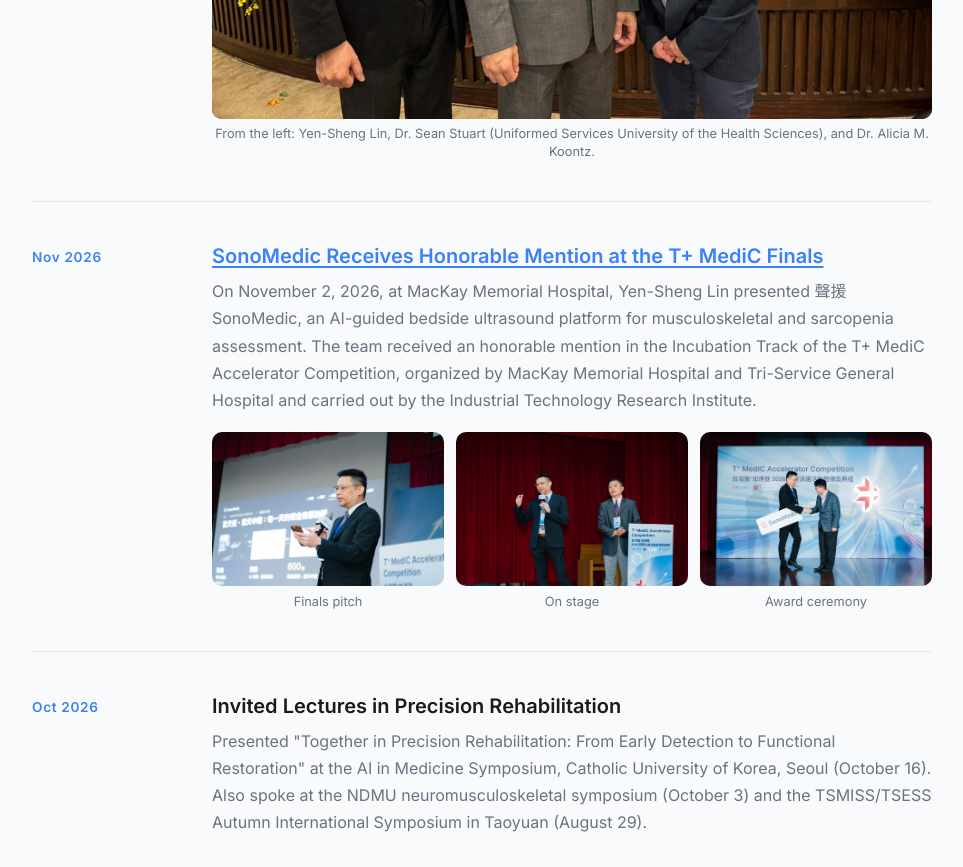
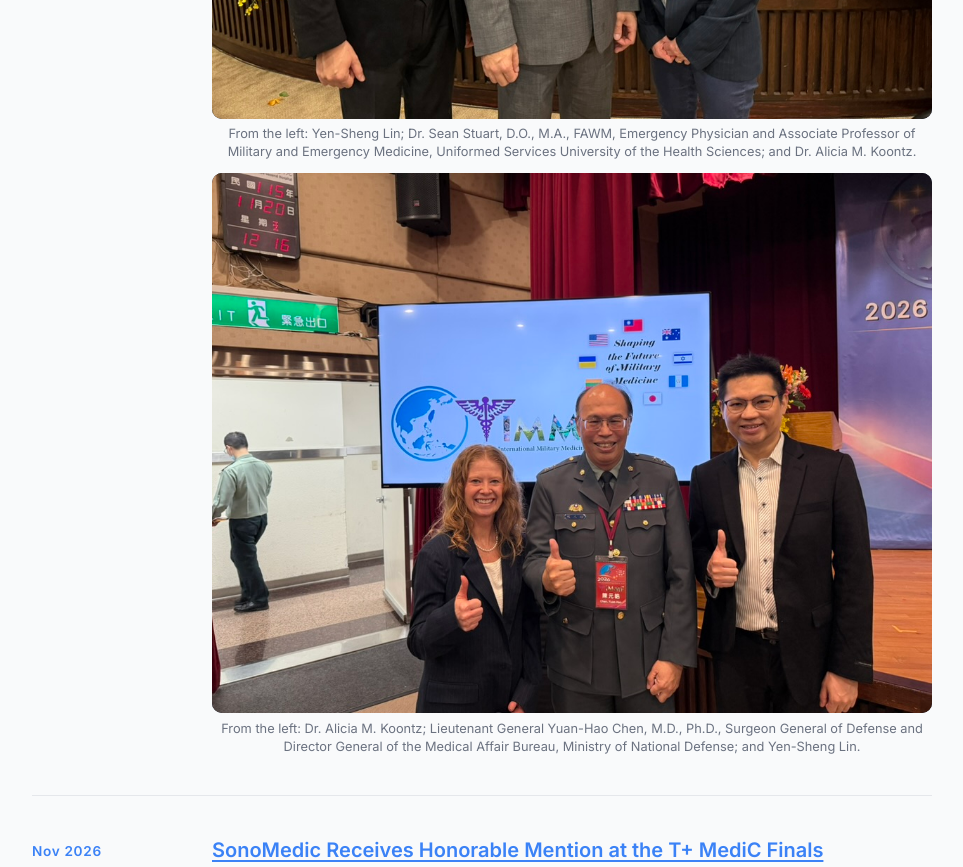
Before and after one commit to trimedlab/trimedlab.github.io, a plain HTML site: page index-oct2026.html in a window 1280 px wide. Shown: the part 4100-4967 px from the top of the page, without its empty margins (158-1121 px from the left). Drawn offline with nearby package versions, Linux system fonts and the light colour scheme.

Commit message:
Add Lieutenant General Chen's photo and the full titles for Chen and Stuart.

```diff
--- a/index-oct2026.html
+++ b/index-oct2026.html
@@ -832,8 +832,12 @@
                 <figcaption><span class="en">Social gathering. From the left: Professor Ted Huppert (Stony Brook University), Professor Alicia M. Koontz, Professor Kim Young (University of Pittsburgh), and Yen-Sheng Lin.</span><span class="zh">交流聚會合影。由左至右：Ted Huppert 教授（石溪大學）、Alicia M. Koontz 教授、Kim Young 教授（匹茲堡大學）、林彥聖。</span></figcaption>
               </figure>
               <figure>
-                <a href="images/timmf-2026-gims-stuart.jpg" target="_blank" rel="noopener noreferrer"><img src="images/timmf-2026-gims-stuart.jpg" alt="From the left: Yen-Sheng Lin, Dr. Sean Stuart of the Uniformed Services University of the Health Sciences, and Dr. Alicia M. Koontz."></a>
-                <figcaption><span class="en">From the left: Yen-Sheng Lin, Dr. Sean Stuart (Uniformed Services University of the Health Sciences), and Dr. Alicia M. Koontz.</span><span class="zh">由左至右：林彥聖、Sean Stuart 醫師（美國健康科學三軍醫科大學）、Alicia M. Koontz 醫師。</span></figcaption>
+                <a href="images/timmf-2026-gims-stuart.jpg" target="_blank" rel="noopener noreferrer"><img src="images/timmf-2026-gims-stuart.jpg" alt="From the left: Yen-Sheng Lin; Dr. Sean Stuart, D.O., M.A., FAWM, Emergency Physician and Associate Professor of Military and Emergency Medicine, Uniformed Services University of the Health Sciences; and Dr. Alicia M. Koontz."></a>
+                <figcaption><span class="en">From the left: Yen-Sheng Lin; Dr. Sean Stuart, D.O., M.A., FAWM, Emergency Physician and Associate Professor of Military and Emergency Medicine, Uniformed Services University of the Health Sciences; and Dr. Alicia M. Koontz.</span><span class="zh">由左至右：林彥聖；Sean Stuart 醫師（D.O., M.A., FAWM），美國健康科學三軍醫科大學軍事與急診醫學副教授暨急診醫師；Alicia M. Koontz 醫師。</span></figcaption>
+              </figure>
+              <figure>
+                <a href="images/timmf-2026-gims-chen.jpg" target="_blank" rel="noopener noreferrer"><img src="images/timmf-2026-gims-chen.jpg" alt="From the left: Dr. Alicia M. Koontz; Lieutenant General Yuan-Hao Chen, M.D., Ph.D., Surgeon General of Defense and Director General of the Medical Affair Bureau, Ministry of National Defense; and Yen-Sheng Lin."></a>
+                <figcaption><span class="en">From the left: Dr. Alicia M. Koontz; Lieutenant General Yuan-Hao Chen, M.D., Ph.D., Surgeon General of Defense and Director General of the Medical Affair Bureau, Ministry of National Defense; and Yen-Sheng Lin.</span><span class="zh">由左至右：Alicia M. Koontz 醫師；陳元皓陸軍中將（M.D., Ph.D.），國防部軍醫局長；林彥聖。</span></figcaption>
               </figure>
             </div>
           </div>
```
Also changed, not shown: index.html (+6 -2 lines), images/timmf-2026-gims-chen.jpg (added).
